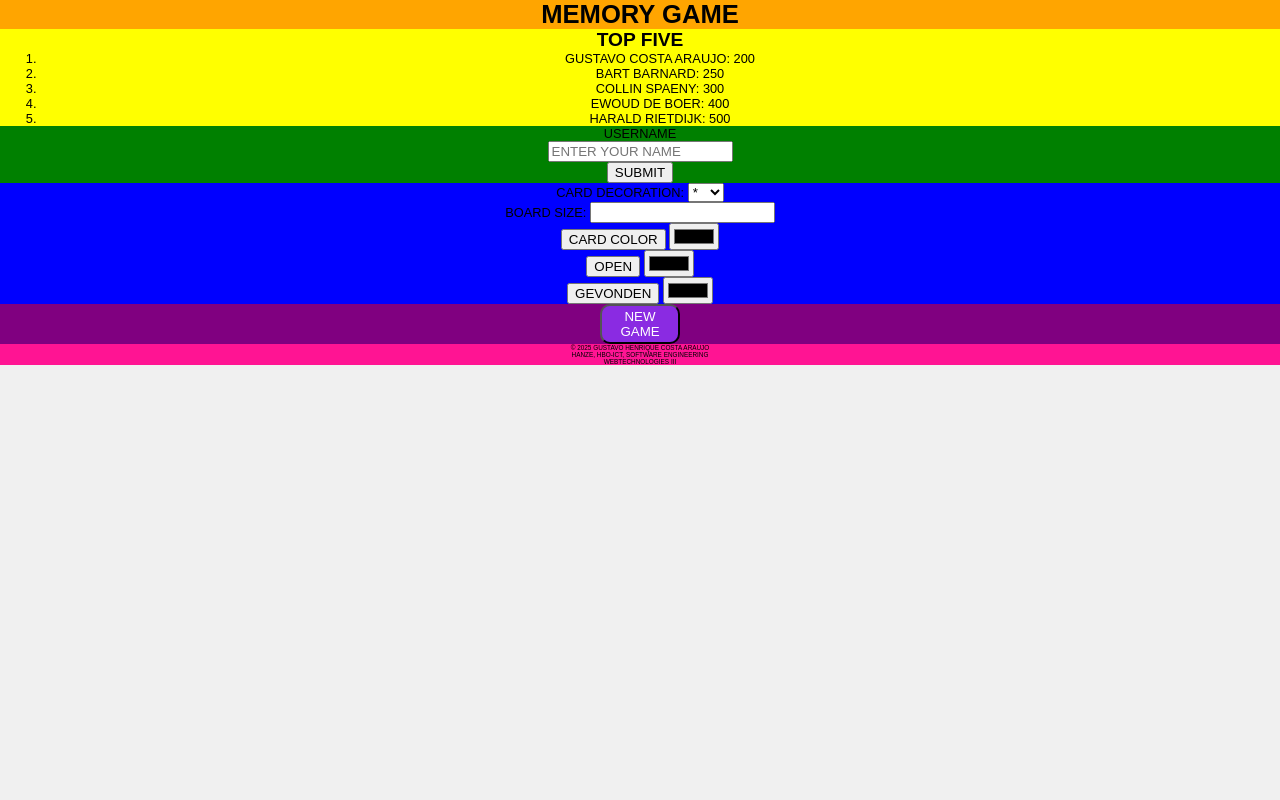
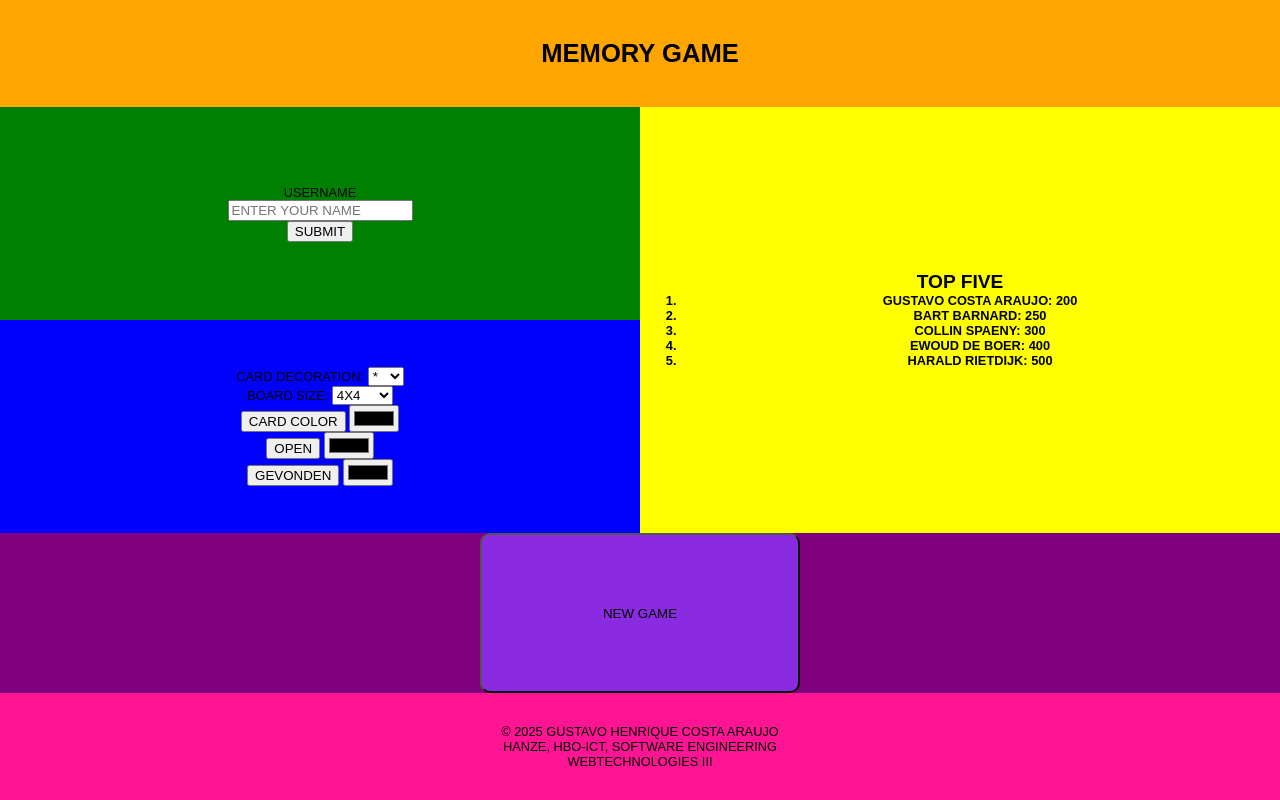
Before and after one commit to coolstavo/2.4-WEB-III-Memory-Game, a plain HTML site: page index.html in a window 1280 px wide. Drawn offline with Linux system fonts and the light colour scheme.

Commit message:
New structure

```diff
--- a/assets/css/game.css
+++ b/css/game.css
@@ -8,9 +8,9 @@ div.parent {
     flex-direction: column;
     flex-wrap: nowrap;
     align-items: stretch;
-    align-content: stretch;
     justify-content: stretch;
     text-align: center;
+    height: 100vh;
 }
 
 div.title:nth-child(1) {
@@ -20,15 +20,17 @@ div.title:nth-child(1) {
     flex-basis: auto;
     align-self: auto;
     order: 0;
+    align-content: center;
 }
 
 div.pairs:nth-child(2) {
     display: block;
-    flex-grow: 0;
+    flex-grow: 0.5;
     flex-shrink: 1;
     flex-basis: auto;
     align-self: auto;
     order: 0;
+    align-content: center;
 }
 
 div.remainingTime:nth-child(3) {
@@ -38,24 +40,27 @@ div.remainingTime:nth-child(3) {
     flex-basis: auto;
     align-self: auto;
     order: 0;
+    align-content: center;
 }
 
 div.gameBoard:nth-child(4) {
     display: block;
-    flex-grow: 0;
+    flex-grow: 2;
     flex-shrink: 1;
     flex-basis: auto;
     align-self: auto;
     order: 0;
+    align-content: center;
 }
 
 div.gameControls:nth-child(5) {
     display: block;
-    flex-grow: 0;
+    flex-grow: 0.5;
     flex-shrink: 1;
     flex-basis: auto;
     align-self: auto;
     order: 0;
+    align-content: center;
 }
 
 div.footer:nth-child(6) {
@@ -65,6 +70,7 @@ div.footer:nth-child(6) {
     flex-basis: auto;
     align-self: auto;
     order: 0;
+    align-content: center;
 }
 
 /*--------------------------Title-------------------------------*/
@@ -73,6 +79,11 @@ div.title h1 {
     text-align: center;
     font-size: 2em;
     font-weight: 600;
+}
+
+div.title a {
+    text-decoration: none;
+    color: black;
 }
 
 /*----------------------------Pairs-----------------------------*/
@@ -102,26 +113,28 @@ div.remainingTime progress[value]::-webkit-progress-bar{
 }
 
 
-/*------------------------------Board----------------------------------*/
+/*---------------------------Board------------------------------*/
 
 div.board {
     display: grid;
     grid-template-columns: repeat(6, 1fr);
     grid-template-rows: repeat(6, 1fr);
-    gap: 5px;
-    width: 70vh;
-    height: 70vh;
-    padding: 10px;
-    float: left;
+    gap: 3px;
+    width: 90vw; /* Adjust to fit within the viewport */
+    height: 90vw; /* Keep it square */
+    max-width: 80vh; /* Limit size based on viewport height */
+    max-height: 80vh; /* Limit size based on viewport height */
+    margin: auto; /* Center the board */
 }
 
 button.card {
     background-color: #89f257;
     border-radius: 10px;
-    padding: 10px;
-    text-align: center;
-    font-size: 2em;
+    font-size: 2vw; /* Adjust font size relative to viewport */
     color: black;
+    display: flex;
+    justify-content: center;
+    align-items: center;
 }
 
 button.card.found {
@@ -175,19 +188,28 @@ div.newGame button{
 
 
 /*-----------------------Footer----------------------*/
-div.footer-text {
-    text-align: center;
-    font-size: 1em;
-    margin-top: 50px;
-}
-
-
 
 
 /*-----------------------Media Query----------------------*/
 
 /* Desktop of groter */
 @media screen and (min-width: 1024px) {
+
+    /*----------------------General---------------------*/
+
+    div.parent {
+        display: grid;
+        grid-template-columns: repeat(2, 1fr);
+        grid-template-rows: repeat(8, 1fr);
+        grid-column-gap: 0px;
+        grid-row-gap: 0px;
+    }
+    div.title { grid-area: 1 / 1 / 2 / 3; }
+    div.pairs { grid-area: 2 / 2 / 4 / 3; }
+    div.remainingTime { grid-area: 4 / 2 / 6 / 3; }
+    div.gameBoard { grid-area: 2 / 1 / 8 / 2; }
+    div.gameControls { grid-area: 6 / 2 / 8 / 3; }
+    div.footer { grid-area: 8 / 1 / 9 / 3; }
 
     body {
         margin: 0;
--- a/assets/css/global.css
+++ b/css/global.css
@@ -7,7 +7,7 @@
 
 @font-face {
     font-family: 'Helvetica Neue Local', sans-serif;
-    src: url('../fonts/HelveticaNeue.ttc') format('truetype');
+    src: url('../assets/fonts/HelveticaNeue.ttc') format('truetype');
     font-weight: normal;
     font-style: normal;
 }
@@ -24,3 +24,9 @@ body {
     background-color: #f0f0f0;
     font-size: 0.8em;
 }
+
+/*------------------------Footer-------------------------*/
+div.footer p {
+    text-align: center;
+    font-size: 1em;
+}
--- a/assets/css/index.css
+++ b/css/index.css
@@ -8,9 +8,9 @@ div.parent {
     flex-direction: column;
     flex-wrap: nowrap;
     align-items: stretch;
-    align-content: stretch;
     justify-content: stretch;
     text-align: center;
+    height: 100vh;
 }
 
 div.title:nth-child(1) {
@@ -20,42 +20,47 @@ div.title:nth-child(1) {
     flex-basis: auto;
     align-self: auto;
     order: 0;
+    align-content: center;
 }
 
 div.top5:nth-child(2) {
     display: block;
-    flex-grow: 0;
+    flex-grow: 1;
     flex-shrink: 1;
     flex-basis: auto;
     align-self: auto;
     order: 0;
+    align-content: center;
 }
 
 div.username:nth-child(3) {
     display: block;
-    flex-grow: 0;
+    flex-grow: 0.5;
     flex-shrink: 1;
     flex-basis: auto;
     align-self: auto;
     order: 0;
+    align-content: center;
 }
 
 div.decorations:nth-child(4) {
     display: block;
-    flex-grow: 0;
+    flex-grow: 0.2;
     flex-shrink: 1;
     flex-basis: auto;
     align-self: auto;
     order: 0;
+    align-content: center;
 }
 
 div.startButton:nth-child(5) {
     display: block;
-    flex-grow: 0;
+    flex-grow: 1;
     flex-shrink: 1;
     flex-basis: auto;
     align-self: auto;
     order: 0;
+    align-content: center;
 }
 
 div.footer:nth-child(6) {
@@ -65,6 +70,7 @@ div.footer:nth-child(6) {
     flex-basis: auto;
     align-self: auto;
     order: 0;
+    align-content: center;
 }
 
 /*--------------------------Title-------------------------------*/
@@ -77,12 +83,11 @@ div.title h1 {
 
 /*--------------------------Top 5------------------------------*/
 
-div.top5 {
-    float: right;
-}
+div.top5 {}
 
-div.top5 p {
+div.top5 li {
     font-weight: bold;
+    align-items: center;
 }
 
 /*-------------------------Username----------------------------*/
@@ -95,31 +100,41 @@ div.decorations {}
 
 /*------------------------Start Button-------------------------*/
 
-div.startButton {}
+div.startButton a{
+    text-decoration: none;
+    color: black;
+}
 
 div.startButton button {
-    width: 10vh;
-    height: 5vh;
+    width: 40vh;
+    height: 20vh;
     border-radius: 10px;
-    background-color: blueviolet;
-    color: white;
-}
+    background-color: blueviolet;}
 
 /*---------------------------Footer---------------------------*/
-div.footer p {
-    font-size: 0.5em;
-}
+
 
 /*------------------------Media Query-------------------------*/
 
 /* Desktop of groter */
 @media screen and (min-width: 1024px) {
 
+    /*---------------------General----------------------*/
+    div.parent {
+        display: grid;
+        grid-template-columns: repeat(2, 1fr);
+        grid-template-rows: repeat(7, 1fr);
+        grid-column-gap: 0px;
+        grid-row-gap: 0px;
+    }
+    div.title { grid-area: 1 / 1 / 2 / 3; }
+    div.top5 { grid-area: 2 / 2 / 6 / 3; }
+    div.username { grid-area: 2 / 1 / 4 / 2; }
+    div.decorations { grid-area: 4 / 1 / 6 / 2; }
+    div.startButton { grid-area: 6 / 1 / 7 / 3; }
+    div.footer { grid-area: 7 / 1 / 8 / 3; }
+
     /*-----------------------Title----------------------*/
-
-    div.title {
-        background: mediumvioletred;
-    }
 
     /*---------------------Username---------------------*/
 
--- a/index.html
+++ b/index.html
@@ -4,8 +4,8 @@
         <meta charset="UTF-8">
         <title>Memory Game!</title>
         <meta content="width=device-width, initial-scale=1.0" name="viewport">
-        <link href="assets/css/index.css" rel="stylesheet">
-        <link href="assets/css/global.css" rel="stylesheet">
+        <link href="css/index.css" rel="stylesheet">
+        <link href="css/global.css" rel="stylesheet">
     </head>
 
     <body>
@@ -47,7 +47,12 @@
                 <br>
 
                 <label for="size"> Board Size: </label>
-                <input id="size" name="size" type="number">
+                <select id="size" name="size">
+                    <option value="4x4">4x4</option>
+                    <option value="6x6">6x6</option>
+                    <option value="8x8">8x8</option>
+                    <option value="10x10">10x10</option>
+                </select>
 
                 <br>
 
@@ -69,7 +74,7 @@
             </div>
 
             <div class="startButton" style="background-color: purple">
-                <button> New Game</button>
+                <a href="game.html"> <button> New Game </button> </a>
             </div>
 
             <div class="footer" style="background-color: deeppink">
@@ -80,6 +85,6 @@
 
     </body>
 
-    <script src="assets/js/memory.js"></script>
+    <script src="assets/js/memory.js" type="module"></script>
 
 </html>
--- /dev/null
+++ b/js/memory.js
@@ -0,0 +1,2 @@
+
+// --- Logic for cards game ---
--- a/static/css/stylesheet.css
+++ /dev/null
@@ -1,176 +0,0 @@
-:root{
-}
-
-body{
-    font-family: "Courier New", serif;
-}
-
-/*-----------------------Header----------------------*/
-
-div.header h1 {
-    text-align: center;
-    font-size: 2em;
-    font-weight: bold;
-    margin-bottom: 5px;
-}
-
-div.header {
-    text-align: center;
-    font-size: 1em;
-    margin-bottom: 20px;
-}
-
-progress {
-    width: 30vh;
-    appearance: none;
-}
-
-progress::-webkit-progress-value {
-    background-color: blueviolet;
-}
-
-/*-----------------------Bord----------------------*/
-
-div.bord {
-    display: grid;
-    grid-template-columns: repeat(6, 1fr);
-    grid-template-rows: repeat(6, 1fr);
-    gap: 5px;
-    width: 50vh;
-    height: 50vh;
-    padding: 10px;
-    float: left;
-    margin-bottom: 30px;
-}
-
-button.card {
-    background-color: #89f257;
-    border-radius: 10px;
-    padding: 10px;
-    text-align: center;
-    font-size: 2em;
-    color: black;
-}
-
-button.card.found {
-    background-color: blueviolet;
-}
-
-button.card.open {
-    background-color: darkgreen;
-}
-
-/*-----------------------Top 5----------------------*/
-
-div.top5 {
-    width: 50vh;
-    float: right;
-    text-align: center;
-    margin-bottom:30px ;
-}
-
-div.top5 p {
-    font-weight: bold;
-}
-
-#afmeting{
-    width: 50px;
-}
-
-/*-----------------------Informatie----------------------*/
-
-div.informatie {
-    text-align: center;
-    font-size: 20px;
-    width: 50vh;
-    margin-bottom: 30px;
-}
-
-/*-----------------------Nieuw Spel----------------------*/
-
-div.nieuwSpel{
-    text-align: center;
-    width: 50vh;
-}
-
-div.nieuwSpel button{
-    width: 30vh;
-    height: 10vh;
-    font-size: 20px;
-}
-
-/*-----------------------Media Query----------------------*/
-
-/* Desktop of groter */
-@media screen and (min-width: 1024px) {
-
-    body {
-        margin: 0 70px 50px;
-    }
-
-    hr{
-       display: none;
-    }
-
-    /*-----------------------Header----------------------*/
-
-    div.header h1 {
-        font-size: 2.5em;
-    }
-
-    div.header {
-        font-size: 1.5em;
-        margin-bottom: 50px;
-    }
-
-    progress {
-        width: 40vh;
-        margin-top: 5px;
-    }
-
-    /*-----------------------Bord----------------------*/
-
-    div.bord {
-        width: 70vh;
-        height: 70vh;
-    }
-
-    button.card {
-        font-size: 3em;
-    }
-
-    /*-----------------------Top 5----------------------*/
-
-    div.top5 {
-        margin-bottom:0;
-        margin-top: 40px;
-        font-size: 1.5em;
-        margin-right: 100px;
-    }
-
-    /*-----------------------Informatie----------------------*/
-
-    div.informatie {
-        font-size: 1.5em;
-        margin-top: 100px;
-        margin-right: 100px;
-        width: 50vh;
-        float: right;
-    }
-
-    /*-----------------------Nieuw Spel----------------------*/
-
-    div.nieuwSpel{
-        float: right;
-        margin-right: 100px;
-        margin-top: 100px;
-    }
-
-    div.nieuwSpel button{
-        font-size: 1.8em;
-        border-radius: 10px;
-        background-color: blueviolet;
-
-    }
-
-}
```
Also changed, not shown: game.html (+9 -22 lines), assets/js/memory.js (deleted), static/js/memory.js (deleted).
